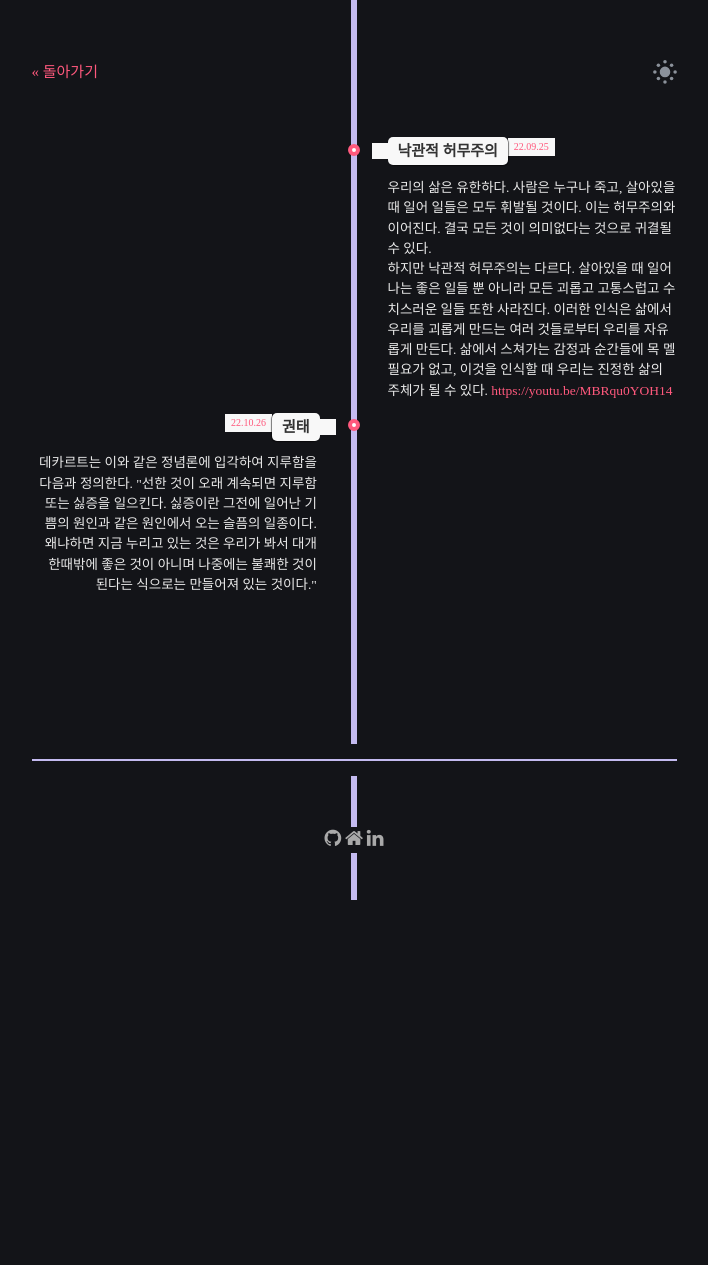
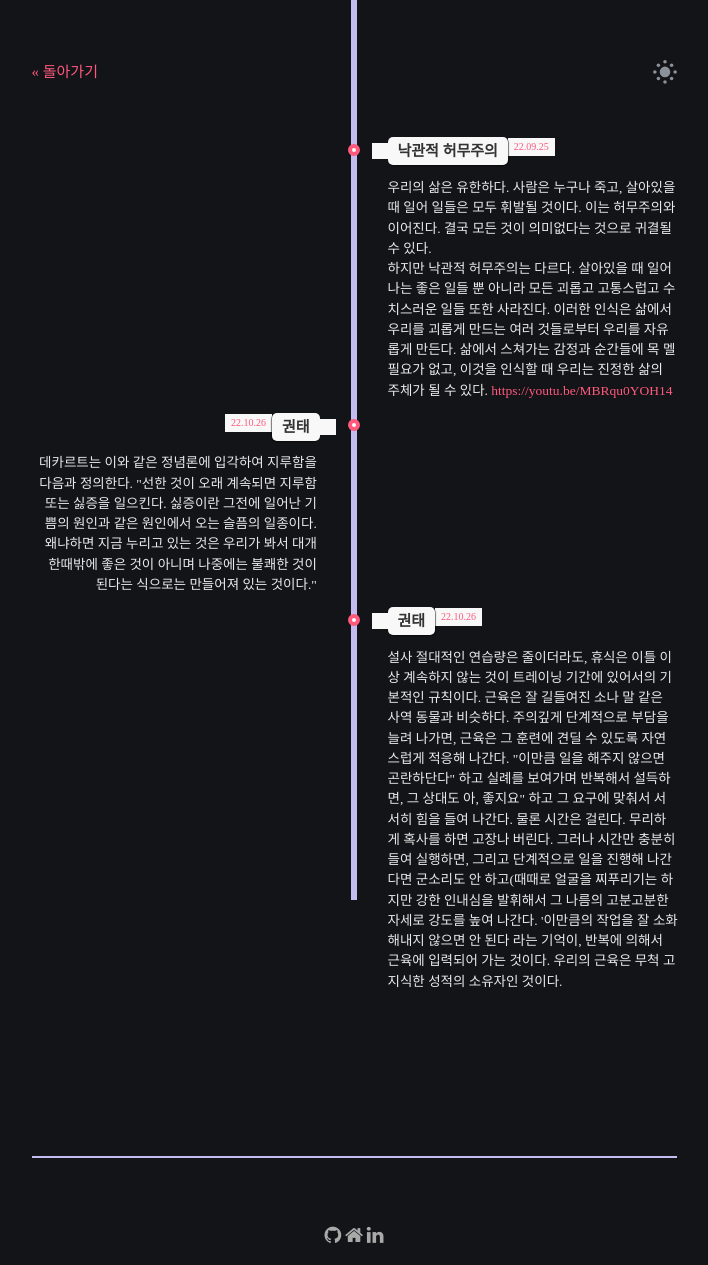
Before and after one commit to Bloofer/Bloofer.github.io, a Jekyll site: the page built from about.html, in a window 1280 px wide. Shown: the whole page, without its empty margins (286-994 px from the left). Built offline with Jekyll 4.4.1, drawn with Linux system fonts in a browser that asks for light colours; some web fonts are replaced; before the commit the page ends 900 px from its top, so only the background shows below that.

Commit message:
Update about.html

```diff
--- a/about.html
+++ b/about.html
@@ -51,6 +51,25 @@ layout: default
             </div>
         </li>
 
+        <!-- Item 3 -->
+        <li>
+            <div class="direction-r">
+                <div class="flag-wrapper">
+                    <span class="flag">권태</span>
+                    <span class="time-wrapper"><span class="time">22.10.26</span></span>
+                </div>
+                <div class="desc">
+                  설사 절대적인 연습량은 줄이더라도, 휴식은 이틀 이상 계속하지 않는 것이 트레이닝 기간에 있어서의 기본적인 규칙이다.
+                  근육은 잘 길들여진 소나 말 같은 사역 동물과 비슷하다. 주의깊게 단계적으로 부담을 늘려 나가면, 근육은 그 훈련에 견딜 수
+                  있도록 자연스럽게 적응해 나간다. "이만큼 일을 해주지 않으면 곤란하단다" 하고 실례를 보여가며 반복해서 설득하면, 그 상대도
+                  아, 좋지요" 하고 그 요구에 맞춰서 서서히 힘을 들여 나간다. 물론 시간은 걸린다. 무리하게 혹사를 하면 고장나 버린다.
+                  그러나 시간만 충분히 들여 실행하면, 그리고 단계적으로 일을 진행해 나간다면 군소리도 안 하고(때때로 얼굴을 찌푸리기는 하지만
+                  강한 인내심을 발휘해서 그 나름의 고분고분한 자세로 강도를 높여 나간다. '이만큼의 작업을 잘 소화해내지 않으면 안 된다 라는 기억이,
+                  반복에 의해서 근육에 입력되어 가는 것이다. 우리의 근육은 무척 고지식한 성적의 소유자인 것이다.
+                </div>
+            </div>
+        </li>
+
     </ul>
 
 <!-- adding an empty line to separate the social profile links -->
```
